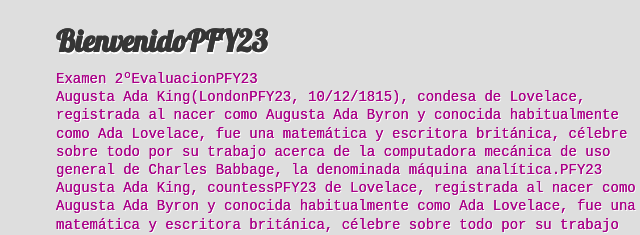
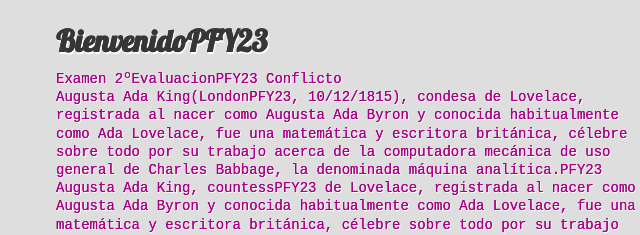
Before and after one commit to YagoPerezFel/yakuza-pfy23, a plain HTML site: page index.html in a window 1280 px wide. Shown: the part 458-693 px from the top of the page, 475-1115 px from the left. Drawn offline with Linux system fonts and the light colour scheme; a web font is replaced by a local one.

Commit message:
ConflictoPFY23

```diff
--- a/index.html
+++ b/index.html
@@ -37,7 +37,7 @@ Released: 4.3.13
     </nav>
     <div class="mainContent">
     	<h1>BienvenidoPFY23</h1>
-    	<p>Examen 2ºEvaluacionPFY23</p>
+    	<p>Examen 2ºEvaluacionPFY23 Conflicto</p>
         <p>
 
         	Augusta Ada King(LondonPFY23, 10/12/1815),  condesa de Lovelace, registrada al nacer como Augusta Ada Byron y conocida habitualmente como Ada Lovelace, fue una matemática y escritora británica, célebre sobre todo por su trabajo acerca de la computadora mecánica de uso general de Charles Babbage, la denominada máquina analítica.PFY23
```
